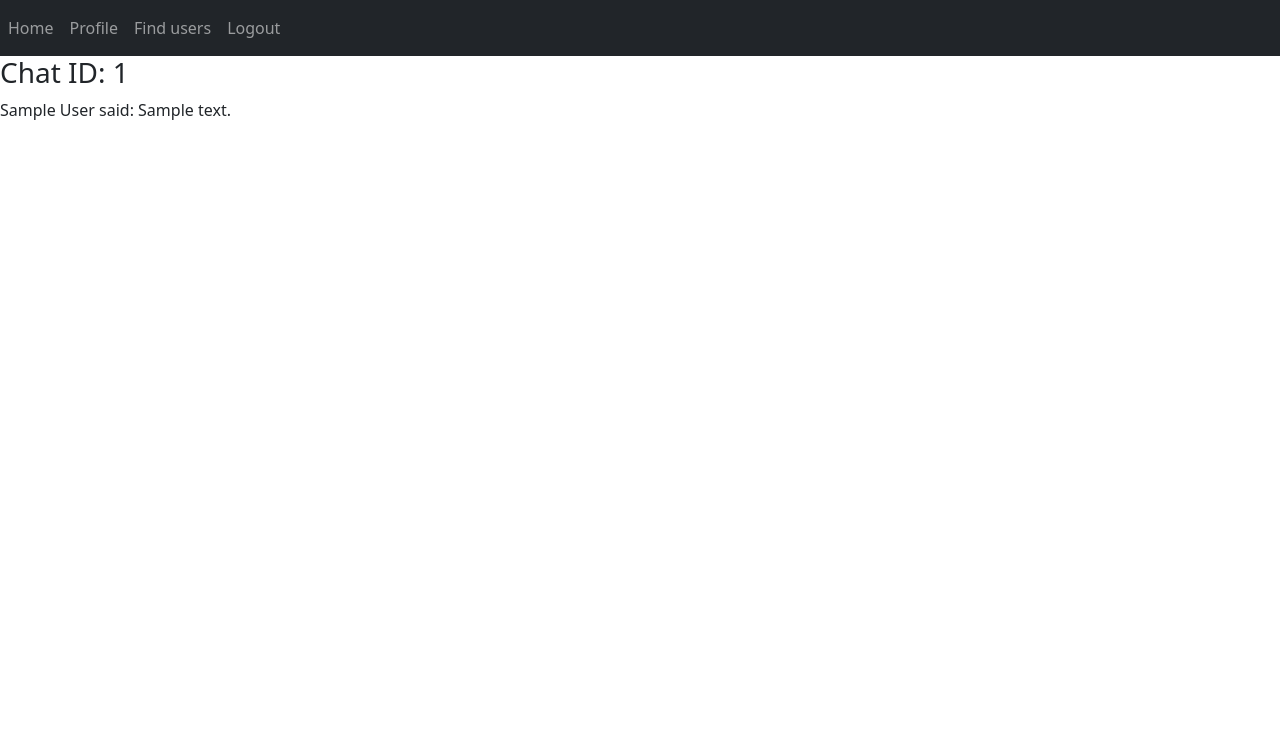
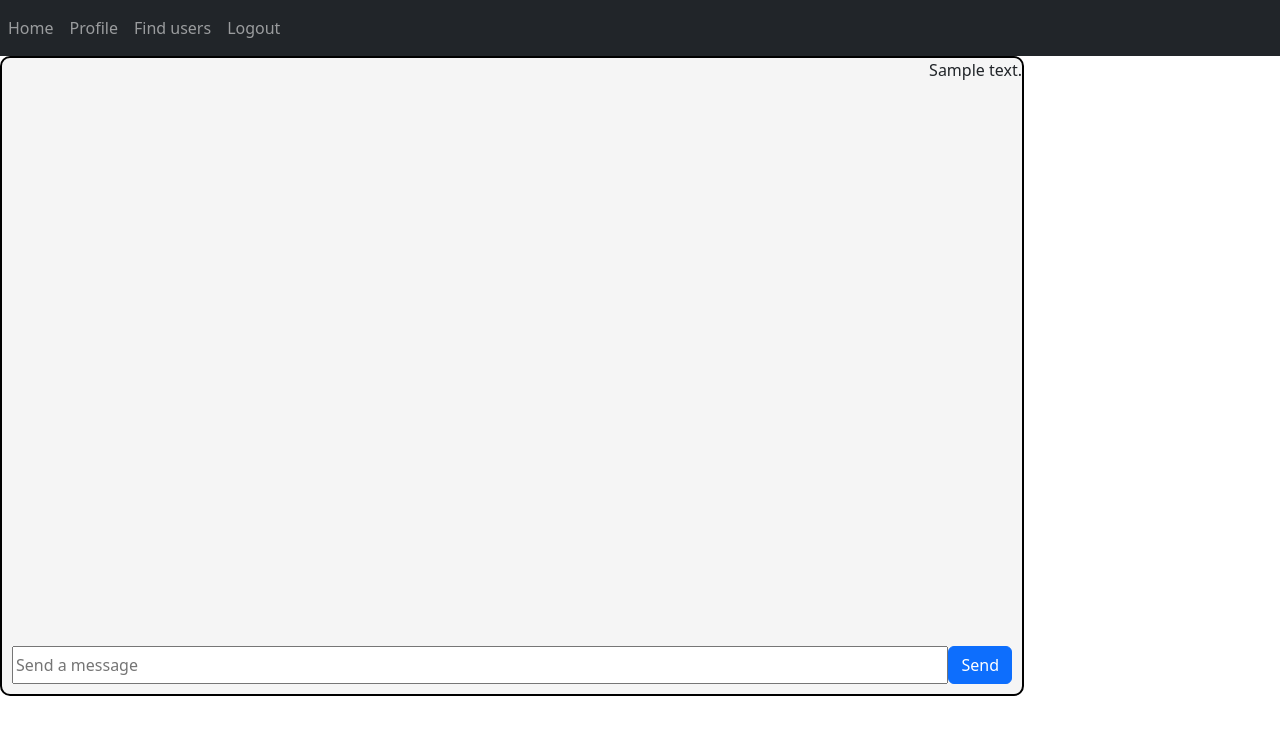
Before and after one commit to Kodoban/local-chat, a Flask app: page /chats/1 in a window 1280 px wide. Shown: the top 735 px of the page. Run offline with Flask 3, Linux system fonts and the light colour scheme; a user stored in the database is signed in; tables that the repository leaves empty hold one stand-in row (values such as "Sample post"); some libraries are stand-ins or nearby versions.

Commit message:
Add basic chat functionality using socketio

```diff
--- /dev/null
+++ b/client/static/css/chat.css
@@ -0,0 +1,41 @@
+.messages {
+    overflow-y: scroll;
+    flex: 1;
+    width: 100%;
+}
+
+#messageInput {
+    padding: 10px;
+    display: flex;
+}
+
+.conversation-box {
+    border-color: black;
+    border-width: 2px;
+    border-style: solid;
+    border-radius: 10px;
+    background-color: whitesmoke;
+    height: 80vh;
+    display: flex;
+    flex-direction: column;
+    width: 80vw;
+    align-items: stretch;
+}
+
+#message {
+    flex: 1;
+}
+
+.text {
+    display: flex;
+    flex-direction: row;
+    align-items: center;
+    justify-content: space-between;
+    padding-left: 10px;
+    padding-right: 10px;
+}
+
+/* .muted {
+    font-size: 12px;
+    color: darkgray;
+} */
--- /dev/null
+++ b/client/static/js/chat.js
@@ -0,0 +1,28 @@
+'use strict'
+
+const messages = document.getElementById("messages");
+var socketio = io();
+
+socketio.on('message', function(data) {
+    createMessage(data.name, data.content);
+});
+
+function createMessage(name, msg) {
+    const content =
+    `
+        <div class="text">
+            <span>
+                <strong>${name}: </strong>${msg}
+            </span>
+        </div>
+    `
+
+    messages.innerHTML += content;
+}
+
+function sendMessage() {
+    let message = document.getElementById("message");
+    if (message.value == "") return;
+    socketio.emit('message', {data: message.value});
+    message.value="";
+}
--- a/client/templates/chat.html
+++ b/client/templates/chat.html
@@ -3,16 +3,27 @@
 {% block title %}{{chat.name}}{% endblock %}
 
 {% block additional_sources %}
-    <!-- <link rel="stylesheet" href="{{ url_for('static', filename='css/search_user.css')}}"/>
-    <script src="{{ url_for('static', filename='js/search_user.js')}}" defer></script> -->
+    <link rel="stylesheet" href="{{ url_for('static', filename='css/chat.css')}}"/>
+    <script src="{{ url_for('static', filename='js/chat.js')}}" defer></script>
 {% endblock %}
 
 {% block content %}
 
-    <h3>Chat ID: {{chat.id}}</h3>
+    <div class="conversation-box">
+        <div class="messages" id="messages">
+            {% for message in chat.messages %}
+                {% if message.sender.id == user.id %}
+                    <p align="right">{{message.content}}</p>
+                {% else %}
+                    <p>{{message.content}}</p>
+                {% endif %}
+            {% endfor %}
+        </div>
 
-    {% for message in chat.messages %}
-        <p>{{message.sender.name}} said: {{message.content}}</p>
-    {% endfor %}
+        <div id="messageInput">
+            <input type="text" rows="2" placeholder="Send a message" name="message" id="message">
+            <button type="button" name="send" class="btn btn-primary" onclick="sendMessage()">Send</button>
+        </div>
+    </div>
 
 {% endblock%}
--- a/server/views.py
+++ b/server/views.py
@@ -1,11 +1,13 @@
-from flask import Blueprint, render_template, request, flash, jsonify, redirect, url_for
+from flask import Blueprint, render_template, request, flash, jsonify, redirect, url_for, session
 from flask_login import login_required, current_user
 from sqlalchemy import func, select
+from flask_socketio import join_room, leave_room, send, emit
 from .models import User, Chat, Message
-from . import db
+from . import db, socketio
 import json
 
 views = Blueprint('views', __name__)
+chatrooms = {}
 
 # Page after login, shows all available chats (if any), page to add chats, etc
 # Should any pages redirect here while logged in?
@@ -74,6 +76,9 @@ def add_participants(chat_id):
             db.session.add(users)
             # db.session.commit() # Maybe don't commit until the first message is sent? If user decides to not send a message, do not add to DB
 
+            # TODO: Send a message that a user has joined a group chat for the first time (same for leaving a group chat)
+            # send({"name": name, "message": " has connected to the room"}, to=chatroom)
+
 
 # Currently implementing
 @views.route('/chats/<int:chat_id>', methods=['GET'])
@@ -82,6 +87,12 @@ def chat(chat_id):
     if request.method == 'GET':
         # TODO: Check if there is an easier way to get the chat object (e.g. pass from another view)
         chat = db.session.scalar(select(Chat).where(Chat.id==chat_id))
+
+        # TODO: Check how to handle a user being in the same room on multiple tabs (utilize instance count?)
+        if chat.id not in chatrooms:
+            chatrooms[chat.id] = {"online_users": []}
+
+        session["chat"] = chat.id
 
         return render_template("chat.html", user=current_user, chat=chat)
 
@@ -128,3 +139,66 @@ def search_user():
             return jsonify(data)
 
     return render_template("search_user.html", user=current_user)
+
+@socketio.on('message')
+@login_required
+def message(data):
+
+    # TODO: Utilize rooms
+    # A user is added to a room with id=<id> once they go to /chats/<id>. Once they leave the room, remove them from the dictionary
+    # socketio.on("connect") etc will probably trigger every time, add user to a room once they connect to /chats/id
+    # Problem is how to remove them from the room when they leave/close the tab/window
+    # https://flask-socketio.readthedocs.io/en/latest/getting_started.html#connection-events
+    # https://stackoverflow.com/questions/147636/best-way-to-detect-when-a-user-leaves-a-web-page
+    # https://testdriven.io/blog/flask-sessions/
+    # use emit('message',message, broadcast=True, to=room) or send(message, to=room)
+
+    # TODO: In case the server reboots and not all users have disconnected from a chat, the chatrooms dict does not track that chat
+    chat = session.get("chat")
+    sender = current_user.name
+    content = data["data"]
+
+    message = {
+        "name": sender,
+        "content": content
+    }
+
+    # emit('message', message, to=chatusers[0])
+    emit('message', message, to=chat)
+
+    # Commit message to chat
+    new_message = Message(chat_id = chat, sender_id = current_user.id, content = content)
+    db.session.add(new_message)
+    db.session.commit()
+
+    print(f"{sender} said: {content}")
+
+@socketio.on("connect")
+def connect(auth):
+
+    chatroom = session.get("chat")
+
+    if not chatroom:
+        return
+    elif chatroom not in chatrooms:
+        leave_room(chatroom)
+        return
+
+    join_room(chatroom)
+    chatrooms[chatroom]["online_users"].append(current_user)
+    print(f"{current_user.name} has connected to chatroom with ID {chatroom}")
+
+@socketio.on("disconnect")
+def disconnect():
+
+    chatroom = session.get("chat")
+
+    leave_room(chatroom)
+
+    if chatroom in chatrooms:
+        chatrooms[chatroom]["online_users"].remove(current_user)
+        if len(chatrooms[chatroom]["online_users"]) <= 0:
+            print(f"Chatroom with ID {chatroom} has no active users at the moment, deleting from memory (will still exist in DB, will be re-enter the memory once a user becomes active on it)")
+            del chatrooms[chatroom]
+
+    print(f"{current_user.name} has disconnected from chatroom with ID {chatroom}")
```
Also changed, not shown: server/__init__.py (+5 -6 lines).
